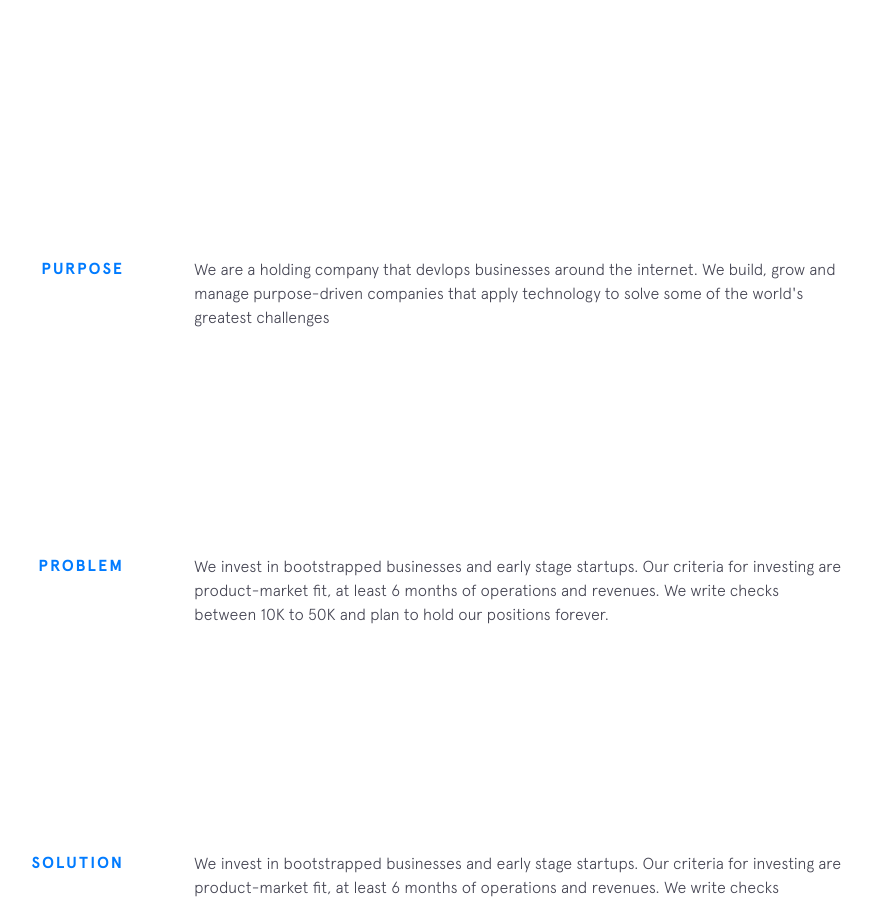
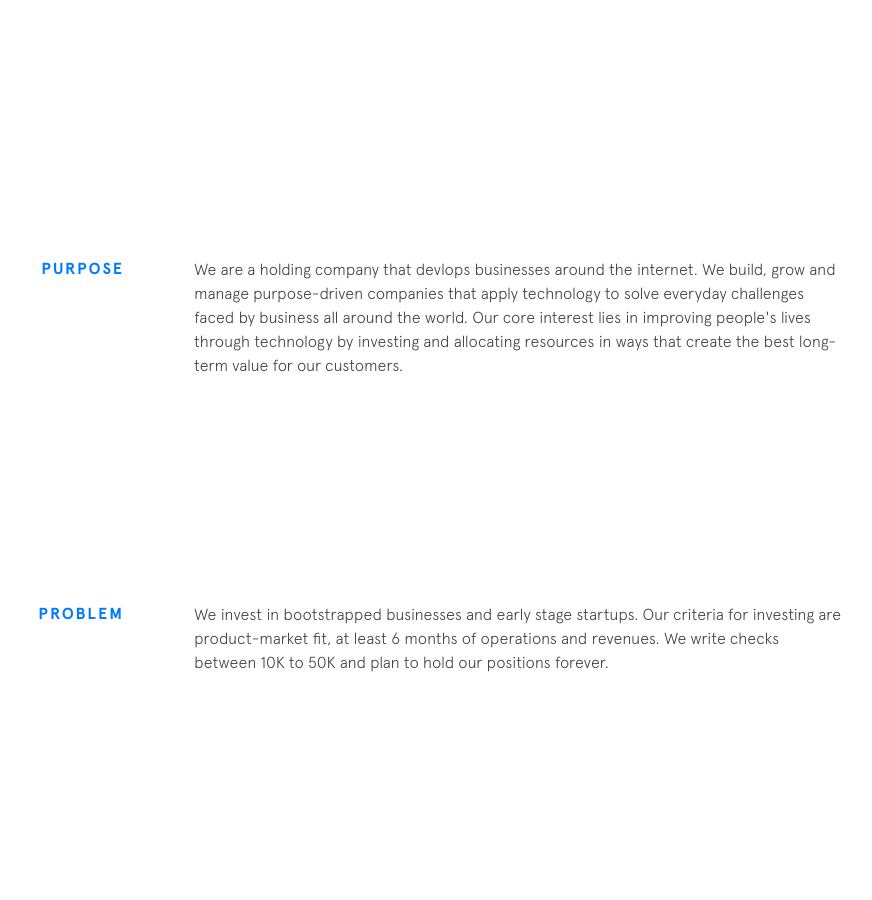
Before and after one commit to dahsoon/dahsoon.github.io, a Jekyll site: the page built from index.html, in a window 1280 px wide and 900 px high, scrolled down 743 px. Shown: the whole window, without its empty margins (256-1128 px from the left). Built offline with Jekyll 4.4.1, drawn with Linux system fonts in a browser that asks for light colours; nearby versions of some CDN libraries.

Commit message:
create site

```diff
--- a/_includes/background.html
+++ b/_includes/background.html
@@ -2,7 +2,7 @@
   <div class="section__title">Purpose</div>
   <div class="section__content">
     <p>
-      We are a holding company that devlops businesses around the internet. We build, grow and manage purpose-driven companies that apply technology to solve some of the world's greatest challenges
-    </p>
+      We are a holding company that devlops businesses around the internet. We build, grow and manage purpose-driven companies that apply technology to solve everyday challenges faced by business all around the world.
+      Our core interest lies in improving people's lives through technology by investing and allocating resources in ways that create the best long-term value for our customers.
   </div>
 </section>
```
